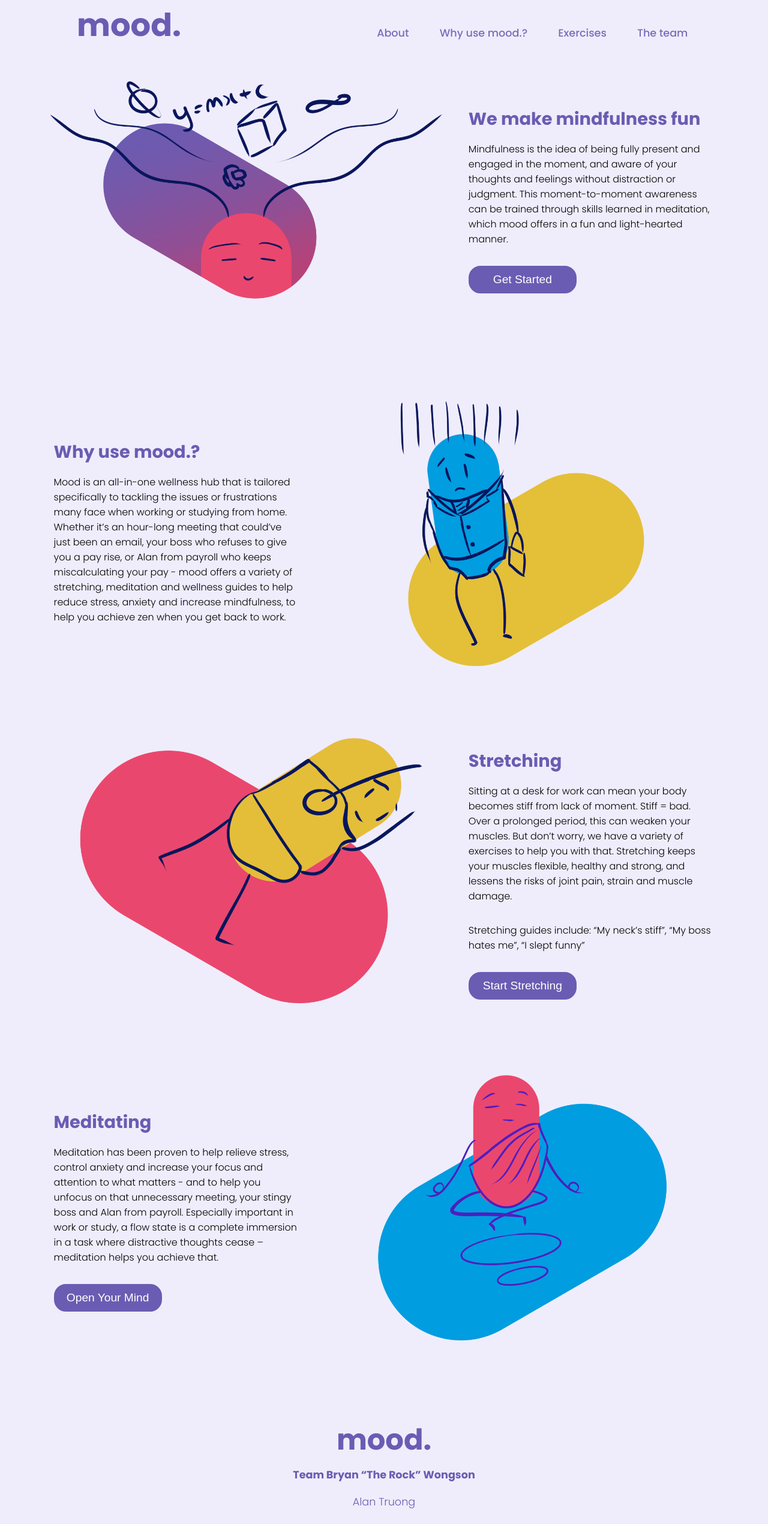
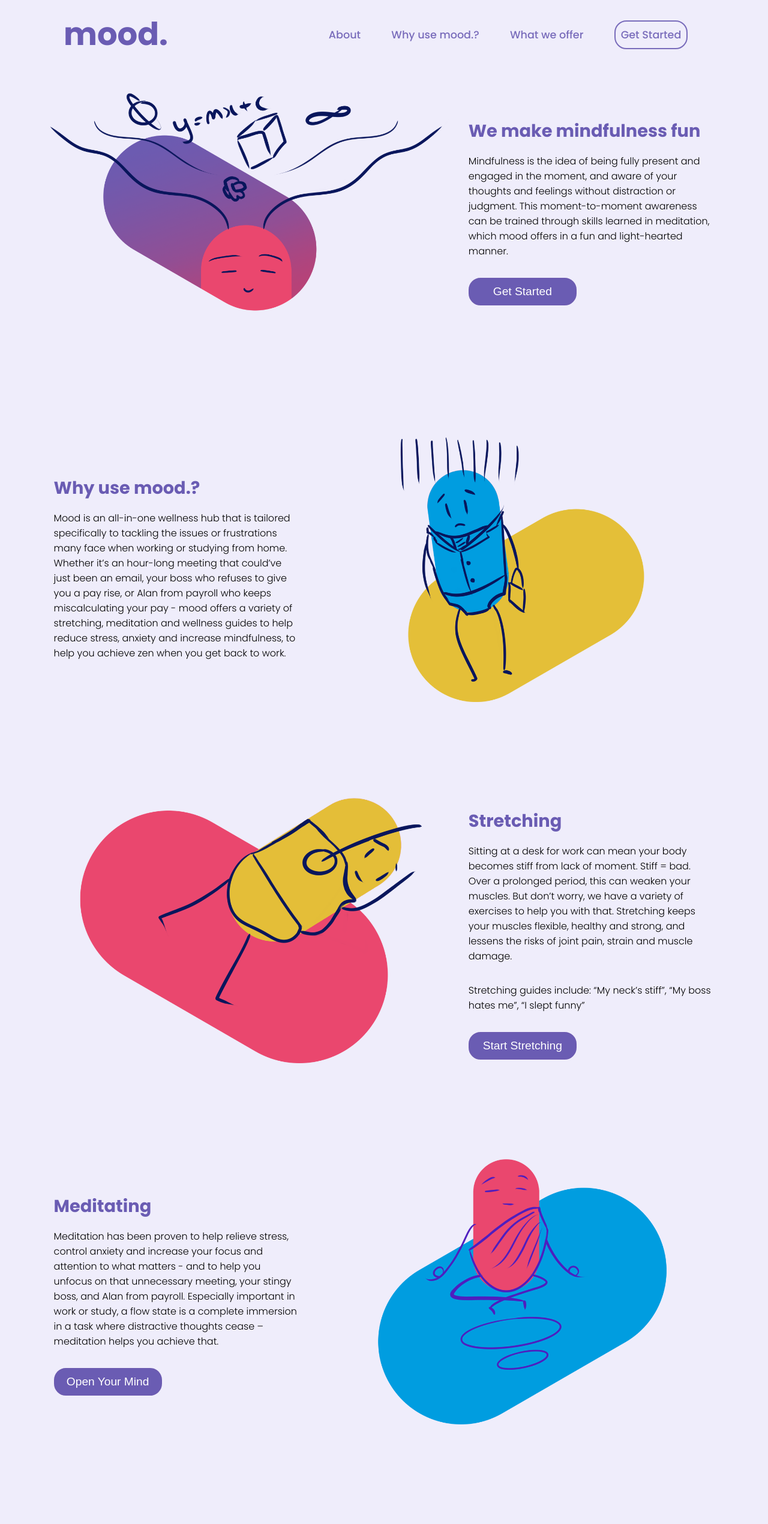
Before and after one commit to bryanwongyk/MOOD, a React (Create React App) app in the folder front-end/: page / in a window 1280 px wide. Shown: the top 2540 px of the page at 60% size. Built offline with nearby package versions, Linux system fonts and the light colour scheme.

Commit message:
Edit landing page breakpoints, what we offer hash added, landing button transition removed, nav items changed, edited nav item breakpoints

```diff
--- a/front-end/src/components/Button/MyButton.tsx
+++ b/front-end/src/components/Button/MyButton.tsx
@@ -13,8 +13,9 @@ const MyButton = styled.button`
 	outline: none;
 	margin-top: ${theme.margin.sectionWrapperMobile};
 	cursor: pointer;
-	transition: background-color 0.5s;
-	transition: border 0.12s;
+	// Note that border colour transitions do not work
+	/* transition: background-color 0.5s; */
+	/* transition: border 0.12s; */
 	&:hover {
 		border: 2px solid ${theme.color.text.highlight};
 		background-color: ${theme.color.text.highlight};
--- a/front-end/src/components/Navigation/NavHeader/NavHeader.tsx
+++ b/front-end/src/components/Navigation/NavHeader/NavHeader.tsx
@@ -3,11 +3,12 @@ import styled from 'styled-components';
 import theme from '../../Theme/theme';
 import { NavSideMenu } from '../NavSideMenu';
 import { HashLink as Link } from 'react-router-hash-link';
+import bp from '../../Theme/breakpoints';
 
 const Logo = styled.div`
 	width: 130px;
 	height: 38px;
-	padding: 18px 30px;
+	padding: 18px 50px;
 	color: ${theme.color.main};
 	font-size: 2.2em;
 	font-weight: 700;
@@ -15,10 +16,13 @@ const Logo = styled.div`
 	cursor: pointer;
 	transition: color 0.5s;
 	user-select: none;
+	display: flex;
+	justify-content: center;
+	align-items: center;
 	&:hover {
 		color: ${theme.color.text.highlight};
 	}
-	@media (min-width: 768px) {
+	@media ${bp.md} {
 		padding: 18px 0px;
 		font-size: 3em;
 	}
@@ -27,15 +31,18 @@ const Logo = styled.div`
 const StyledNavHeader = styled.div`
 	width: 100vw;
 	height: ${theme.height.navBarMobile};
-	display: block;
+	display: flex;
 	background: ${theme.color.background};
 	position: fixed;
+	a {
+		font-size: 0.73em;
+	}
 	z-index: 100;
 	ul {
 		display: none;
 	}
-	@media (min-width: 768px) {
-		padding: 10px 10vw 10px 10vw;
+	@media ${bp.sm} {
+		padding: 20px 10vw 10px 10vw;
 		height: ${theme.height.navBarDesktop};
 		& #sideMenu {
 			display: none;
@@ -46,7 +53,6 @@ const StyledNavHeader = styled.div`
 			justify-content: flex-end;
 			width: 60%;
 			margin: auto;
-			padding-top: 15px;
 		}
 		li {
 			display: inline-block;
@@ -55,7 +61,6 @@ const StyledNavHeader = styled.div`
 		a {
 			text-decoration: none;
 			font-weight: 500;
-			font-size: 1.1em;
 			line-height: 1.6em;
 			color: ${theme.color.navBar};
 			transition: color 0.5s;
@@ -64,6 +69,33 @@ const StyledNavHeader = styled.div`
 			}
 		}
 	}
+	@media (min-width: 900px) {
+		a {
+			font-size: 0.96em !important;
+		}
+	}
+	@media ${bp.md} {
+		a {
+			font-size: 1.1em !important;
+		}
+	}
+`;
+
+const GetStartedLink = styled(Link)`
+	width: 180px;
+	padding: 10px 9px;
+	border-radius: 20px;
+	font-size: 1.2em;
+	font-weight: 500;
+	border: 2px solid;
+	/* border-color: #6c5bb1; */
+	outline: none;
+	margin-top: ${theme.margin.sectionWrapperMobile};
+	cursor: pointer;
+	transition: border-color 5s ease-out;
+	/* a {
+		color: ${theme.color.text.contrast} !important;
+	} */
 `;
 
 const NavHeader: FunctionComponent = () => {
@@ -88,12 +120,12 @@ const NavHeader: FunctionComponent = () => {
 					<Link to="/#why">Why use mood.?</Link>
 				</li>
 				<li>
-					<Link to="/activities" onClick={scrollToTop}>
-						Exercises
-					</Link>
+					<Link to="/#what-we-offer">What we offer</Link>
 				</li>
 				<li>
-					<Link to="/#team">The team</Link>
+					<GetStartedLink to="/activities" onClick={scrollToTop}>
+						Get Started
+					</GetStartedLink>
 				</li>
 			</ul>
 		</StyledNavHeader>
--- a/front-end/src/components/Theme/breakpoints.tsx
+++ b/front-end/src/components/Theme/breakpoints.tsx
@@ -1,9 +1,9 @@
 const breakpoints = {
 	xs: `(min-width: 425px)`,
 	sm: `(min-width: 768px)`,
-	md: `(min-width: 1024px`,
-	lg: `(min-width: 1280px`,
-	xl: `(min-width: 1440px`,
+	md: `(min-width: 1024px)`,
+	lg: `(min-width: 1280px)`,
+	xl: `(min-width: 1440px)`,
 };
 
 export default breakpoints;
--- a/front-end/src/components/Wrapper/SectionWrapper/SectionWrapper.tsx
+++ b/front-end/src/components/Wrapper/SectionWrapper/SectionWrapper.tsx
@@ -17,6 +17,7 @@ const SectionWrapper = styled.div`
 		padding: ${theme.padding.sectionWrapperDesktop};
 		padding-left: 5vw;
 		padding-right: 5vw;
+		margin-bottom: 100px;
 		img {
 			width: 60%;
 			max-height: 90%;
--- a/front-end/src/components/pages/LandingPage/LandingPage.tsx
+++ b/front-end/src/components/pages/LandingPage/LandingPage.tsx
@@ -19,7 +19,7 @@ const LandingPage: FunctionComponent = (): ReactElement => {
 
 	return (
 		<>
-			<SectionWrapper id="intro">
+			<SectionWrapper id="intro" style={{ marginTop: '20px' }}>
 				<img src={about_sm} alt="intro pic" width="100%"></img>
 				<div>
 					<Styledh1>We make mindfulness fun</Styledh1>
@@ -51,16 +51,16 @@ const LandingPage: FunctionComponent = (): ReactElement => {
 					</p>
 				</div>
 			</SectionWrapper>
-
+			<div id="what-we-offer">
 				<SectionWrapper id="stretching">
 					<img src={stretch_sm} alt="intro pic" width="100%"></img>
 					<div>
 						<Styledh1>Stretching</Styledh1>
 						<p>
-						Sitting at a desk for work can mean your body becomes stiff from lack of moment. Stiff = bad.
-						Over a prolonged period, this can weaken your muscles. But don’t worry, we have a variety of
-						exercises to help you with that. Stretching keeps your muscles flexible, healthy and strong, and
-						lessens the risks of joint pain, strain and muscle damage.
+							Sitting at a desk for work can mean your body becomes stiff from lack of moment. Stiff =
+							bad. Over a prolonged period, this can weaken your muscles. But don’t worry, we have a
+							variety of exercises to help you with that. Stretching keeps your muscles flexible, healthy
+							and strong, and lessens the risks of joint pain, strain and muscle damage.
 						</p>
 						<p>Stretching guides include: “My neck’s stiff”, “My boss hates me”, “I slept funny”</p>
 						<Styledform method="get" action="/activities" style={{ width: '100%' }}>
@@ -76,10 +76,11 @@ const LandingPage: FunctionComponent = (): ReactElement => {
 					<div>
 						<Styledh1>Meditating</Styledh1>
 						<p>
-						Meditation has been proven to help relieve stress, control anxiety and increase your focus and
-						attention to what matters - and to help you unfocus on that unnecessary meeting, your stingy
-						boss and Alan from payroll. Especially important in work or study, a flow state is a complete
-						immersion in a task where distractive thoughts cease – meditation helps you achieve that.
+							Meditation has been proven to help relieve stress, control anxiety and increase your focus
+							and attention to what matters - and to help you unfocus on that unnecessary meeting, your
+							stingy boss, and Alan from payroll. Especially important in work or study, a flow state is a
+							complete immersion in a task where distractive thoughts cease – meditation helps you achieve
+							that.
 						</p>
 						<Styledform method="get" action="/activities" style={{ width: '100%' }}>
 							<MyButton dark type="submit">
@@ -88,6 +89,7 @@ const LandingPage: FunctionComponent = (): ReactElement => {
 						</Styledform>
 					</div>
 				</SectionWrapper>
+			</div>
 		</>
 	);
 };
```
Lines whose indentation alone changed are shown as unchanged.
